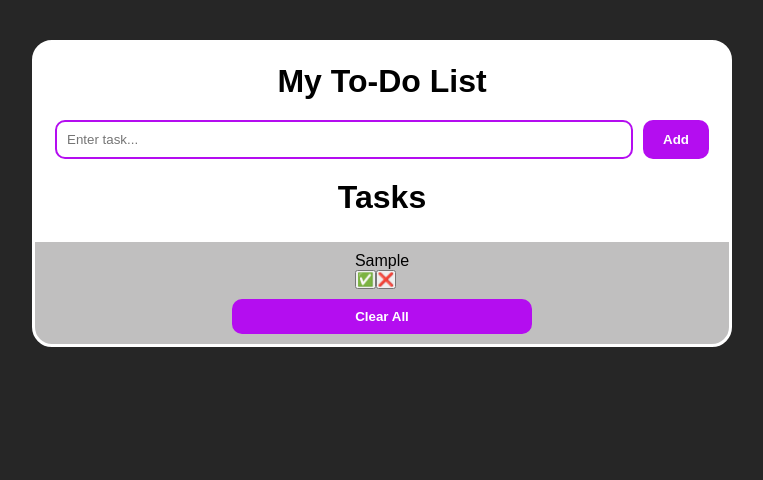
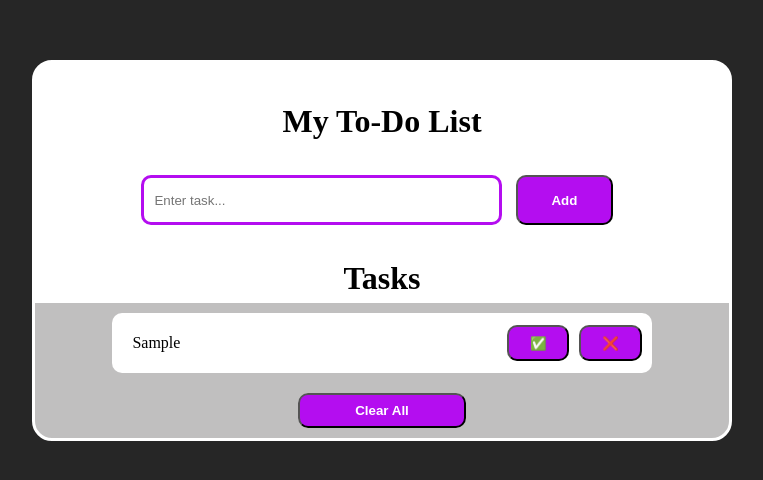
Before and after one commit to kaushik-yogesh/todo, a plain HTML site: page index.html in a window 1280 px wide. Both pictures are taken after typing "Sample" into the empty fields and a click on the button "Add". Shown: the whole page, without its empty margins (258-1021 px from the left). Drawn offline with Linux system fonts and the light colour scheme.

Commit message:
Update style.css

```diff
--- a/style.css
+++ b/style.css
@@ -1,73 +1,124 @@
-* {
-  margin: 0;
-  padding: 0;
+*{
+  margin: 0px;
+  padding: 0px;
   box-sizing: border-box;
 }
 
-body {
-  min-height: 100vh;
-  width: 100%;
+body{
+  height: 100vh;
+  width: 100vw;
   display: flex;
-  padding: 20px;
+  padding: 40px;
   flex-direction: column;
   align-items: center;
+  justify-content: flex-start;
   background: #262626;
-  font-family: sans-serif;
 }
 
-/* Card Box */
-.card {
-  width: 100%;
-  max-width: 700px;
-  border-radius: 20px 20px 0 0;
-  margin: 20px auto 0 auto;
+.card{
+  position: static;
+  top: 100px;
+  width: 700px;
+  max-height: 270px;
+  border-radius: 20px 20px 0px 0px;
+  margin: 20px;
+  margin-bottom: 0px;
+  padding: 40px;
+  padding-bottom: 0px;
+  display: flex;
+  gap: 30px ;
+  flex-direction: column;
+  align-items: center;
+  justify-content: center;
+  border: 3px solid rgb(255, 255, 255);
+  background-color: #ffffff;
+}
+
+.card:hover{
+  animation: ease-in-out 10s;
+  box-shadow: #ededed -10px -10px 100px;
+}
+
+.entertask{
+  width: 80%;
+  height: 60px;
+  padding: 5px;
+  border-radius: 10px;
+}
+
+.tasklist{
+  width: 80%;
+  height: 60px;
+  display: flex;
+  gap: 20px;
+  align-items: center;
+  justify-content: space-evenly;
+  border-radius: 10px;
+  background-color: #ffffff;
+}
+
+#input{
+  width: 75%;
+  height: 100%;
+  margin-right: 10px;
+  padding: 10px;
+  border: 3px solid #b40df0;
+  border-radius: 10px;
+}
+
+#button{
+  width: 20%;
+  height: 100%;
+  color: #ffffff;
+  background: #b40df0;
+  font-weight: bold;
+  border-radius: 10px;
+}
+
+.button{
+  margin-right: 10px;
+  width: 40%;
+  height: 60%;
+  color: #ffffff;
+  background: #b40df0;
+  font-weight: bold;
+  border-radius: 10px;
+}
+
+.heading{
+  width: 70%;
   padding: 20px;
+  overflow: hidden;
+}
+
+.btn{
+  width: 30%;
+  height: 100%;
+  display: flex;
+  align-items: center;
+  justify-content: right;
+}
+
+p{
+  overflow: hidden;
+}
+
+#task{
+  background-color: #ffffff;
+  width: 500px;
+}
+.tasks{
+  width: 700px;
+  min-height: 0px;
+  border-radius: 0px 0px 20px 20px;
+  padding: 10px;
   display: flex;
   gap: 20px;
   flex-direction: column;
   align-items: center;
-  border: 3px solid #fff;
-  background-color: #fff;
-}
-
-.card:hover {
-  box-shadow: #ededed -10px -10px 50px;
-}
-
-.entertask {
-  width: 100%;
-  display: flex;
-  gap: 10px;
-}
-
-#input {
-  flex: 1;
-  padding: 10px;
-  border: 2px solid #b40df0;
-  border-radius: 10px;
-}
-
-#button {
-  padding: 10px 20px;
-  color: #fff;
-  background: #b40df0;
-  font-weight: bold;
-  border: none;
-  border-radius: 10px;
-  cursor: pointer;
-}
-
-.tasks {
-  width: 100%;
-  max-width: 700px;
-  border-radius: 0 0 20px 20px;
-  padding: 10px;
-  display: flex;
-  gap: 10px;
-  flex-direction: column;
-  align-items: center;
-  overflow-y: auto;
-  border: 3px solid #fff;
+  justify-content:safe;
+  overflow-y: scroll;
+  border: 3px solid rgb(255, 255, 255);
   background-color: #c0bfbf;
 }
 
@@ -75,58 +126,26 @@ div::-webkit-scrollbar {
   display: none;
 }
 
-.btndiv {
+.btndiv{
+
+  width: 25%;
+  height: 35px;
+  position: sticky;
+  bottom: 0%;
+  background-color: #fff;
+  align-items: center;
+  border-radius: 10px;
+  }
+.clearallbtn{
+  position: sticky;
+  bottom: 0%;
+  margin-right: 10px;
   width: 100%;
-  max-width: 300px;
-}
-
-.clearallbtn {
-  width: 100%;
-  padding: 10px;
-  color: #fff;
+  height: 100%;
+  color: #ffffff;
   background: #b40df0;
   font-weight: bold;
-  border: none;
   border-radius: 10px;
-  cursor: pointer;
-}
-
-/* 🔥 Responsive Breakpoints */
-@media (max-width: 768px) {
-  .card, .tasks {
-    padding: 15px;
-  }
-
-  #button {
-    padding: 8px 15px;
-    font-size: 14px;
-  }
-
-  #input {
-    font-size: 14px;
-  }
-}
-
-@media (max-width: 480px) {
-  body {
-    padding: 10px;
-  }
-
-  .card {
-    padding: 10px;
-  }
-
-  .entertask {
-    flex-direction: column;
-  }
-
-  #input, #button {
-    width: 100%;
-  }
-
-  .clearallbtn {
-    font-size: 14px;
-  }
 }
 
 
```
